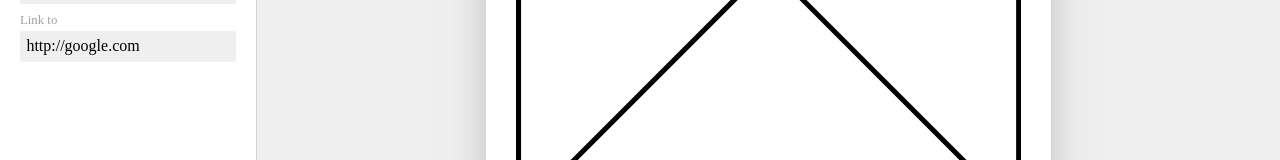
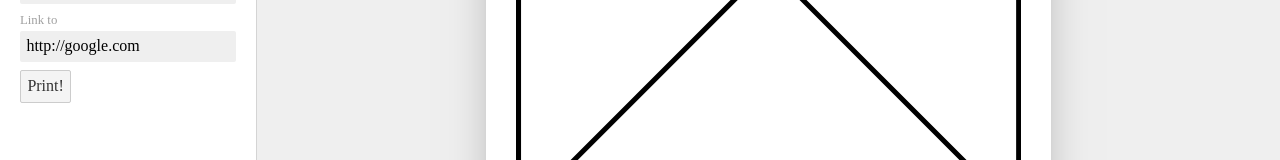
Before and after one commit to shrijo/window-shopper, a Svelte app: page / in a window 1280 px wide. Shown: the part 317-477 px from the top of the page. Built offline with nearby package versions, Linux system fonts and the light colour scheme; a web font is replaced by a local one.

Commit message:
messing around with print solutions

```diff
--- a/src/App.svelte
+++ b/src/App.svelte
@@ -6,8 +6,6 @@
 	import QRCode from "./components/QRCode.svelte";
 	import A4 from "./components/A4.svelte";
 
-	let zoomLevel = 1;
-
 	let title = 'Title';
 	let price = 'CHF 1,000.00';
 
@@ -15,24 +13,28 @@
 	let image = false;
 	let link = 'http://google.com';
 
+	const onPrint = () => {
+		window.print()
+	};
 </script>
+
 
 <main>
 	<div id="editor">
 		<h1>Window Shopper</h1>
 		<form>
-		  <label for="title">Product</label>
-		  <input type="text" id="title" name="title" bind:value={title}>
+			<label for="title">Product</label>
+			<input type="text" id="title" name="title" bind:value={title}>
 			<label for="price">Price</label>
-		  <input type="text" id="price" name="price" bind:value={price}>
+			<input type="text" id="price" name="price" bind:value={price}>
 			<label for="text">Description</label>
-		  <input type="text" id="text" name="text" bind:value={text}>
+			<input type="text" id="text" name="text" bind:value={text}>
 			<ImageUpload bind:value={image}/>
 			<label for="link">Link to</label>
-		  <input type="text" id="link" name="link" bind:value={link}>
+			<input type="text" id="link" name="link" bind:value={link}>
+			<button on:click={onPrint} type="button">Print!</button>
 		</form>
 	</div>
-
 	<div id="preview">
 		<A4>
 			<OptionalImage bind:image/>
@@ -47,6 +49,7 @@
 		</A4>
 	</div>
 </main>
+
 
 <style>
 	main {
@@ -104,6 +107,4 @@
 	.text {
 		flex-grow: 1;
 	}
-
-
 </style>
```
Also changed, not shown: src/components/A4.svelte (line endings or trailing spaces).
